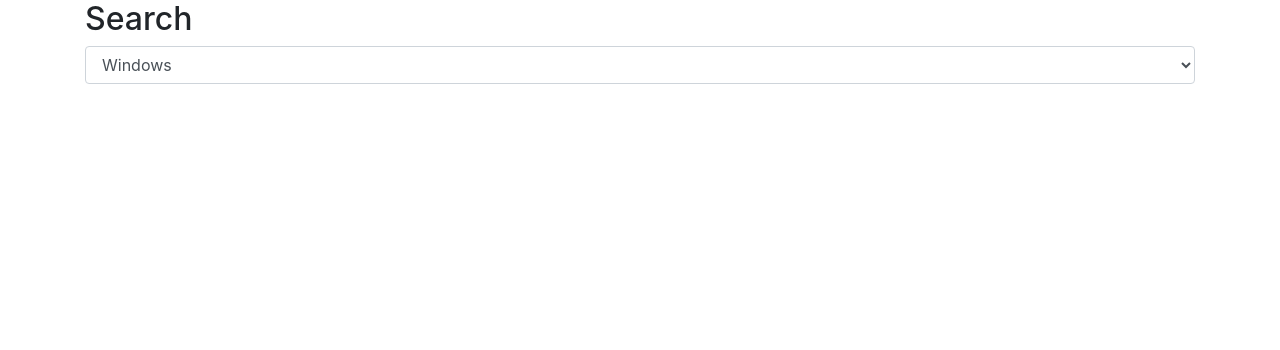
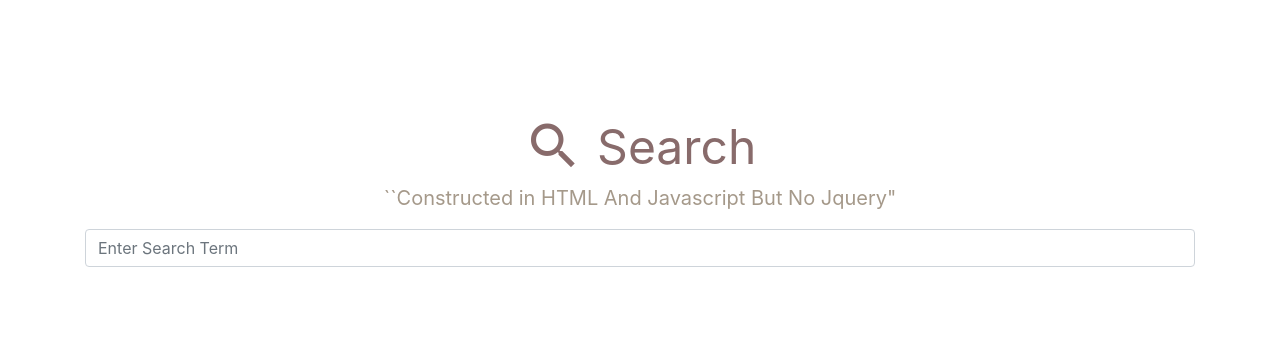
Before and after one commit to prabhuchira/Search-, a plain HTML site: page index.html in a window 1280 px wide. Drawn offline with nearby package versions, Linux system fonts and the light colour scheme.

Commit message:
Added styling in css

```diff
--- a/index.html
+++ b/index.html
@@ -5,24 +5,55 @@
     <meta name="viewport" content="width=device-width,initial-scale=1.0">
     <meta http-equiv="X-UA-Compatible" content="ie=edge">
     <link rel="stylesheet" href="https://stackpath.bootstrapcdn.com/bootstrap/4.3.1/css/bootstrap.min.css" integrity="sha384-ggOyR0iXCbMQv3Xipma34MD+dH/1fQ784/j6cY/iJTQUOhcWr7x9JvoRxT2MZw1T" crossorigin="anonymous">
+    <link href="https://fonts.googleapis.com/icon?family=Material+Icons"
+      rel="stylesheet">
+    <link rel="stylesheet" href="main.css">
     <body>
         <!-- <h1>This is working i guess and</h1> -->
 
-        <div class="container">
-            <h2>Search</h2>
+        <style>
+            .styling{
+                width: 100%;
+                font-size: -webkit-xxx-large;
+                text-align: center;
+                background: rgb(255, 255, 255);
+                color: #886b6b
+            }
+        </style>
 
-            <div >
-                <select class="form-control" type="text">
-                    <option >
-                        Windows
-                    </option>
-                </select>
+        <div class="fluid-container">
+                <div class="jumbotron styling">
+                        <i class="material-icons " id="searchIcon">
+                                search
+                                </i>
+                     <span >Search</span> <br><blockquote>``Constructed in HTML And Javascript But No Jquery" </blockquote>
+
+
+                     <div class="container">
+
+
+                            <div class="search-container">
+
+                             <div class="form-group" >
+
+                             <input class=" form-control sample" type="text"  placeholder="Enter Search Term"/>
 
 
 
 
-            </div>
+
+                             </div>
+                             </div>
+
+
+
+                         </div>
+                    </div>
+
+
         </div>
+
+
 
 
 
--- /dev/null
+++ b/main.css
@@ -0,0 +1,34 @@
+body {
+    margin-top:40px
+}
+
+.styling{
+  width: 100%;
+  font-size: -webkit-xxx-large;
+  text-align: center;
+  background: rgb(255, 255, 255);
+  color: #886b6b
+}
+
+blockquote{
+  font-size:20px;
+  color: #a5998a;
+  animation-name:slideIn;
+  animation-duration: 2s;
+}
+
+@keyframes slideIn{
+  from { opacity: 0; }
+  to { opacity: 1;}
+}
+
+
+i{
+  font-size:72px;
+}
+
+.material-icons{
+  font-size: 60px;
+  position: relative;
+  top: 12px;
+}
```
